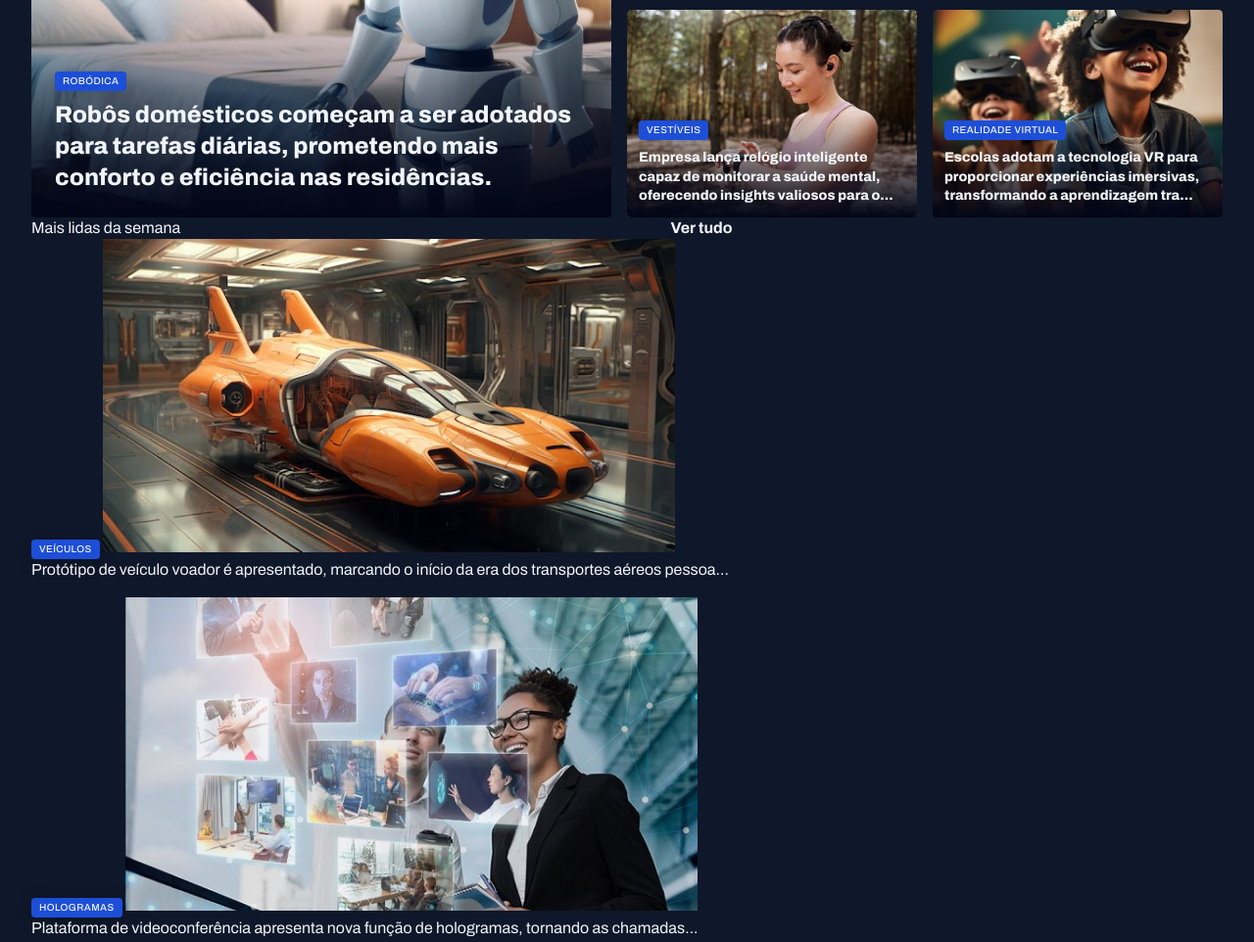
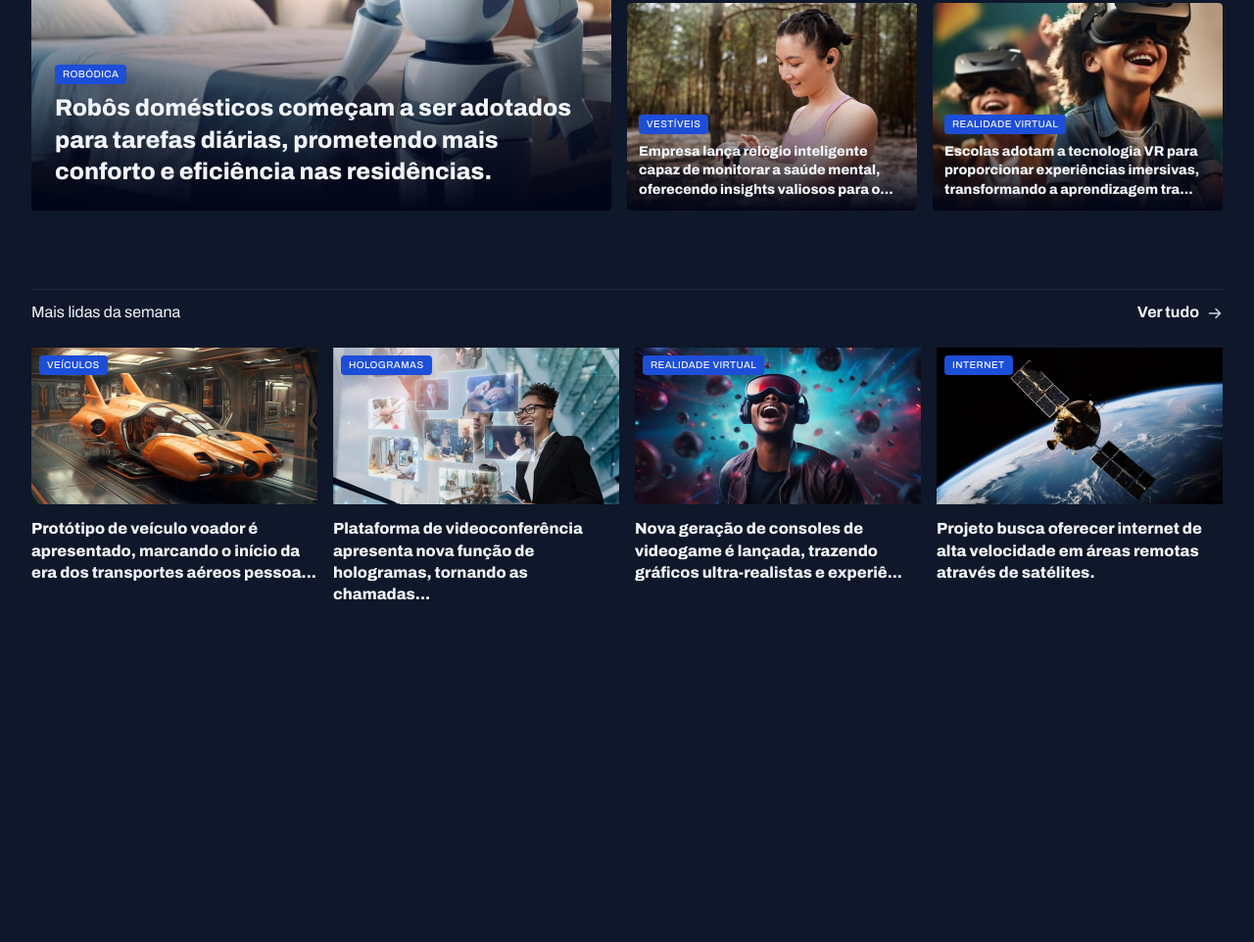
Before and after one commit to joao12243/NewsPortal, a plain HTML site: page index.html in a window 1280 px wide. Shown: the part 389-1351 px from the top of the page at 98% size. After the commit the page ends 1008 px from the top, so only its background shows below. Drawn offline with Linux system fonts and the light colour scheme; a web font is replaced by a local one.

Commit message:
Aplicando estilos na seção mais lida da semana

```diff
--- a/index.html
+++ b/index.html
@@ -17,9 +17,9 @@
         <strong>Menu</strong>
       </div>
 
-      <di>
+      <div>
         <img src="assets/Logo.svg" alt="TechNews logo">
-      </di>
+      </div>
 
       <div>
         <strong>Buscar</strong>
--- a/styles/global.css
+++ b/styles/global.css
@@ -52,6 +52,7 @@ img {
 
 main {
   margin-top: 40px;
+  gap: 80px;
 }
 
 .content-tag {
--- a/styles/sections.css
+++ b/styles/sections.css
@@ -1,3 +1,25 @@
+section header {
+  border-top: 1px solid var(--stroke-color);
+  padding-block: 12px 24px;
+  font: var(--tex-span);
+
+  a {
+    justify-self: end;
+    align-items: center;
+    gap: 8px;
+
+    span {
+      background-image: url(../assets/icons/ArrowRight.svg);
+      width: 16px;
+      height: 16px;
+    }
+
+    &:hover span {
+      background-image: url(../assets/icons/ArrowRight-hover.svg);
+    }
+  }
+}
+
 #featured {
   img {
     height: 100%;
@@ -38,3 +60,27 @@
   }
 }
 }
+
+#weekly{
+
+  &>div{
+    grid-template-columns: repeat(4, 292px);
+  }
+  img {
+    height: 160px;
+  }
+
+  figure {
+    position: relative;
+
+    .content-tag {
+      position: absolute;
+      top: 8px;
+      left: 8px;
+    }
+    p {
+      margin-top: 8px;
+      font-weight: 800;
+    }
+  }
+}
```
